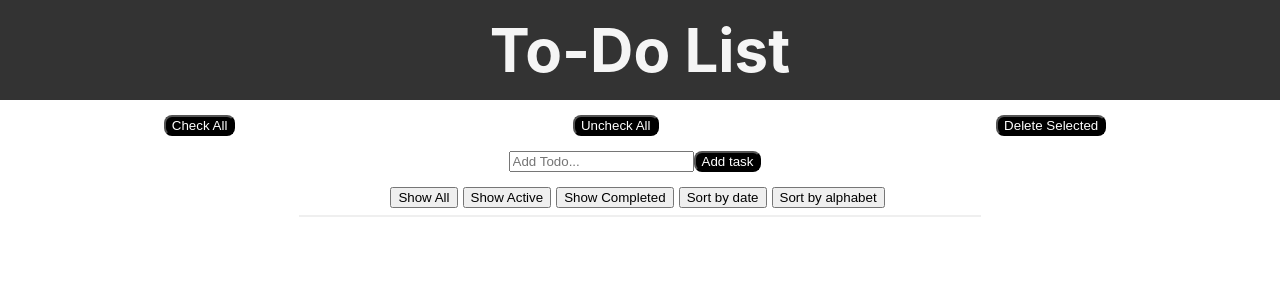
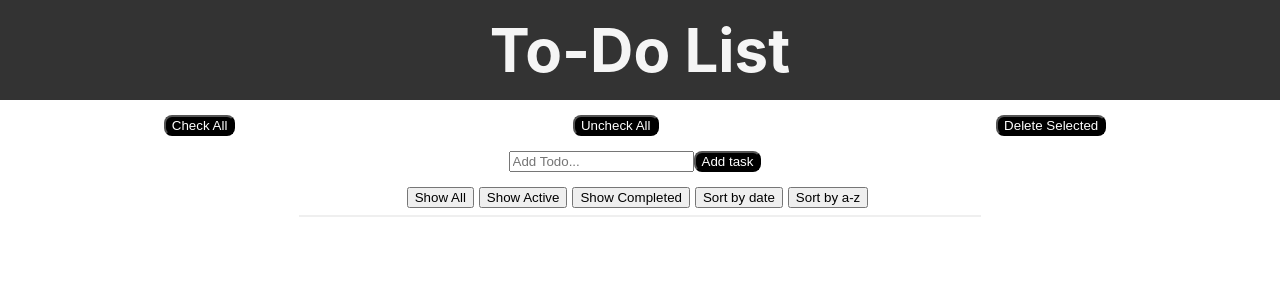
Before and after one commit to pe7r/project, a React (Create React App) app: page / in a window 1280 px wide. Shown: the top 300 px of the page. Built offline with nearby package versions, Linux system fonts and the light colour scheme.

Commit message:
Final daily commit (March 18) #4

```diff
--- a/src/components/Sort.js
+++ b/src/components/Sort.js
@@ -10,7 +10,7 @@ class Sort extends React.Component {
 				<button onClick={this.props.activeSortFromParent}> Show Active </button>
 				<button onClick={this.props.completedSortFromParent}> Show Completed </button>
 				<button> Sort by date </button>
-				<button> Sort by alphabet </button>
+				<button> Sort by a-z </button>
 			</div>
 		)
 	}
```
Also changed, not shown: src/App.js (+4 -18 lines).
